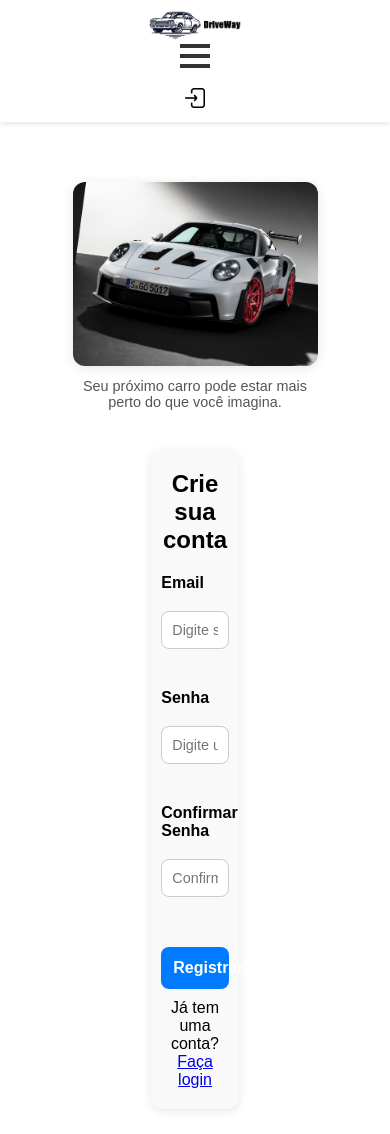
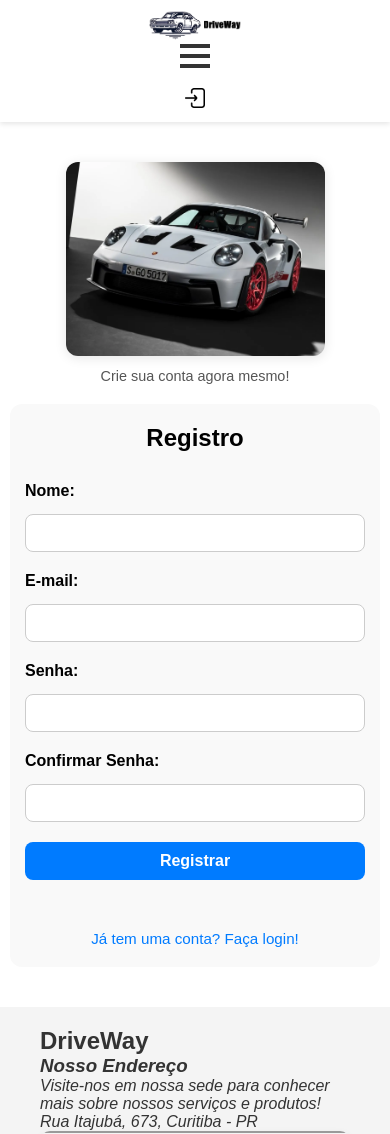
Before and after one commit to ThiagoViniciosAnacleto/Flores-Trab-3periodo, a plain HTML site: page register.html in a window 390 px wide. Shown: the top 1134 px of the page. Drawn offline with Linux system fonts and the light colour scheme; grey boxes are pictures that could not be loaded.

Commit message:
ajustes de responsividade
ajustes de responsividade do registro e login

```diff
--- a/register.html
+++ b/register.html
@@ -36,39 +36,40 @@
             </div>
         </nav>
     </header>
-    <main>
-        <section class="registro-container">
 
-          <figure class="registro-imagem">
-            <img src="img/gt3.webp" alt="Imagem de um carro esportivo Porsche GT3 RS">
-            <figcaption>Seu próximo carro pode estar mais perto do que você imagina.</figcaption>
-          </figure>
+    <main class="form-container">
+        <figure class="form-image">
+            <img src="img/img-registro.webp" alt="Imagem decorativa de registro">
+            <figcaption>Crie sua conta agora mesmo!</figcaption>
+        </figure>
 
-          <section class="registro">
-            <h2>Crie sua conta</h2>
+        <form id="registerForm" class="form-box">
+            <h2>Registro</h2>
 
-            <form id="registerForm" action="#" method="post">
-              <label for="email">Email</label>
-              <input type="email" id="email" name="email" placeholder="Digite seu email" required>
-              <span id="emailError" class="erro"></span>
+            <label for="nome">Nome:</label>
+            <input type="text" id="nome" name="nome" required>
+            <span id="nomeError" class="form-error"></span>
 
-              <label for="password">Senha</label>
-              <input type="password" id="password" name="senha" placeholder="Digite uma senha" required>
-              <span id="passwordError" class="erro"></span>
+            <label for="email">E-mail:</label>
+            <input type="email" id="email" name="email" required>
+            <span id="emailError" class="form-error"></span>
 
-              <label for="confirmar-senha">Confirmar Senha</label>
-              <input type="password" id="confirmar-senha" name="confirmar-senha" placeholder="Confirme sua senha" required>
+            <label for="password">Senha:</label>
+            <input type="password" id="password" name="password" required>
+            <span id="passwordError" class="form-error"></span>
 
-              <span id="registerError" class="erro geral"></span>
+            <label for="confirmPassword">Confirmar Senha:</label>
+            <input type="password" id="confirmPassword" name="confirmPassword" required>
+            <span id="confirmPasswordError" class="form-error"></span>
 
-              <button type="submit">Registrar</button>
-            </form>
+            <button type="submit">Registrar</button>
+            <p id="registerError" class="form-error"></p>
 
-            <p>Já tem uma conta? <a href="login.html">Faça login</a></p>
-          </section>
-
-        </section>
-      </main>
+            <a href="login.html" class="login-link">
+                <span class="login-text">Já tem uma conta? Faça login!</span>
+            </a>
+        </form>
+    </main>
             <!-- Rodapé -->
     <footer>
         <div class="footer-container">
--- a/style.css
+++ b/style.css
@@ -430,7 +430,7 @@ footer {
 }
 
 
-.registro-container {
+.form-container {
     display: flex;
     justify-content: center;
     align-items: center;
@@ -439,59 +439,56 @@ footer {
     flex-wrap: wrap;
 }
 
-.registro-imagem {
+.form-image {
     max-width: 70%;
     width: 100%;
 }
 
-.registro-imagem img {
+.form-image img {
     width: 100%;
-    height: auto;
+    height: 100%;
     border-radius: 12px;
     box-shadow: 0 2px 12px rgba(0, 0, 0, 0.1);
 }
 
-.registro-imagem figcaption {
+.form-image figcaption {
     text-align: center;
     font-size: 0.9em;
     margin-top: 8px;
     color: #555;
 }
 
-.registro {
+.form-box {
     background-color: #f9f9f9;
-    padding: 30px;
+    padding: 15px;
     border-radius: 12px;
     max-width: 25%;
     width: 100%;
     box-shadow: 0 2px 10px rgba(0,0,0,0.1);
+    display: flex;
+    flex-direction: column;
+    gap: 10px;
 }
 
-.registro h2 {
+.form-box h2 {
     text-align: center;
     font-size: 2em;
     margin-bottom: 20px;
 }
 
-.registro form {
-    display: flex;
-    flex-direction: column;
-    gap: 15px;
-}
-
-.registro label {
-    font-weight: 600;
+.form-box label {
+    font-weight: 800;
     margin-bottom: 4px;
 }
 
-.registro input {
+.form-box input {
     padding: 10px;
     border: 1px solid #ccc;
     border-radius: 8px;
     font-size: 1em;
 }
 
-.registro button {
+.form-box button {
     padding: 12px;
     background-color: #007bff;
     color: white;
@@ -503,32 +500,84 @@ footer {
     transition: background-color 0.3s ease;
 }
 
-.registro button:hover {
+.form-box button:hover {
     background-color: #0056b3;
 }
 
-.registro p {
+.form-box p {
     text-align: center;
     margin-top: 10px;
 }
 
-/* Responsividade para telas menores */
+.form-error {
+    color: red;
+    font-size: 0.9em;
+    margin-top: -10px;
+    margin-bottom: 10px;
+}
+
 @media (max-width: 480px) {
-    .registro {
+    .form-container {
+        flex-direction: column;
         padding: 20px 10px;
+        gap: 20px;
     }
 
-    .registro h2 {
-        font-size: 1.5em;
+    .form-box {
+        max-width: 100%;
+        padding: 20px 15px;
+        box-shadow: none;
     }
 
-    .registro input,
-    .registro select,
-    .registro textarea {
+    .form-box h2 {
+        font-size: 1.5em;
+        text-align: center;
+    }
+
+    .form-box input,
+    .form-box select,
+    .form-box textarea {
         font-size: 0.9em;
+        padding: 10px;
+    }
+
+    .form-box button {
+        font-size: 1em;
+        padding: 10px;
+    }
+
+    .register-link {
+        font-size: 0.9em;
+        margin-top: 12px;
     }
 }
 
+
+.register-link {
+    display: block;
+    margin-top: 10px;
+    text-align: center;
+    text-decoration: none;
+    color: #007bff;
+    font-size: 0.95em;
+}
+
+.register-link:hover {
+    text-decoration: underline;
+}
+
+.login-link {
+    display: block;
+    margin-top: 10px;
+    text-align: center;
+    text-decoration: none;
+    color: #007bff;
+    font-size: 0.95em;
+}
+
+.login-link:hover {
+    text-decoration: underline;
+}
 
 /* Container do rodapé */
 .footer-container {
```
Also changed, not shown: login.html (+86 -17 lines), img/img-login.webp (added), img/img-registro.webp (renamed from img/gt3.webp).
